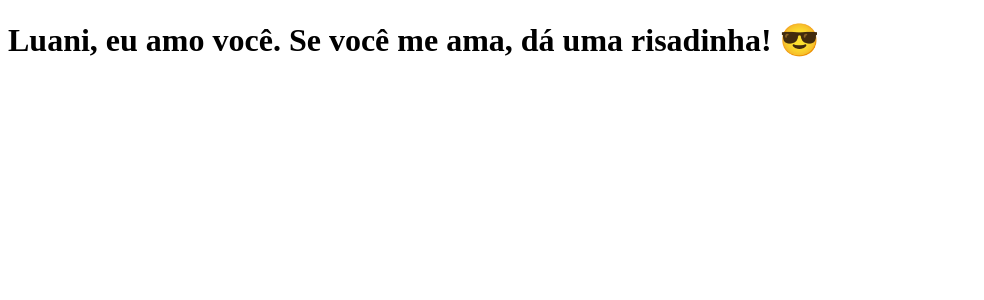
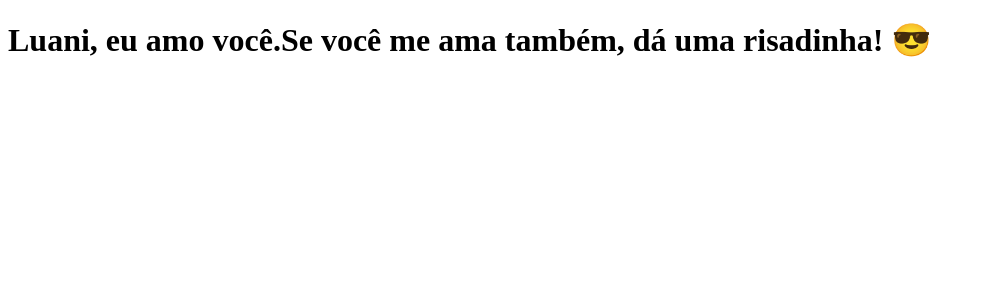
Before and after one commit to Bruno-N-Fernandes/clone-tabnews, a Next.js app: page / in a window 1280 px wide. Shown: the top 300 px of the page, without its empty margins (0-984 px from the left). Built offline with nearby package versions, Linux system fonts and the light colour scheme.

Commit message:
ajuste da mensagem na página

```diff
--- a/pages/index.js
+++ b/pages/index.js
@@ -1,5 +1,5 @@
 function Home() {
-    return <h1>Luani, eu amo você. Se você me ama, dá uma risadinha! 😎</h1>
+	return <h1>Luani, eu amo você.Se você me ama também, dá uma risadinha! 😎</h1>
 }
 
 export default Home;
```
Also changed, not shown: 1 other file (tests, documents, lock files or other folders).
